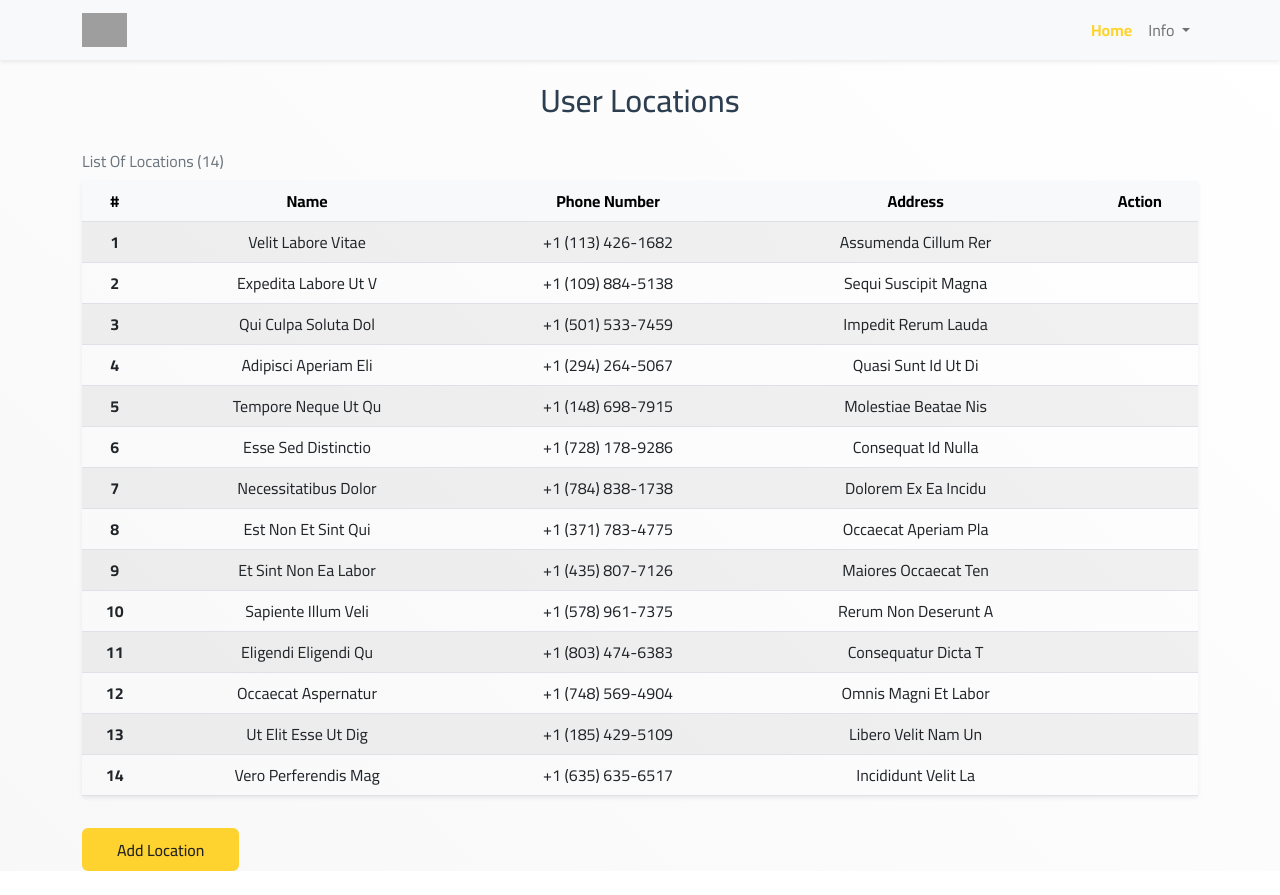
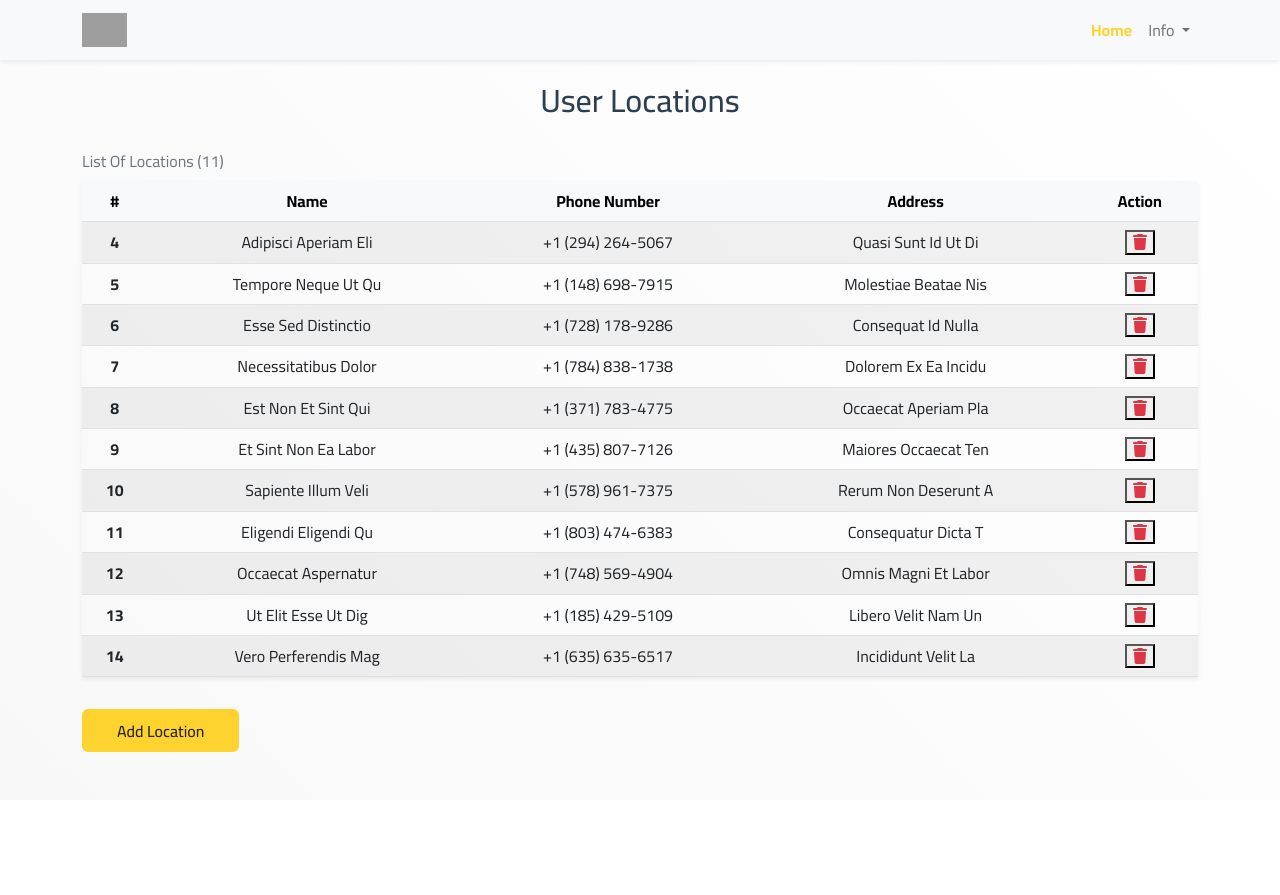
Before and after one commit to Anwar-Barakat/Vue-AN-Resturant, a Vue app: page / in a window 1280 px wide. After the commit the page ends 800 px from the top, so only its background shows below. Built offline with nearby package versions, Linux system fonts and the light colour scheme; data requests are answered from the project's data file; sample sign-in values are in the browser's storage; grey boxes are pictures that could not be loaded.

Commit message:
delete the location

```diff
--- a/src/DB/db.json
+++ b/src/DB/db.json
@@ -8,27 +8,6 @@
     }
   ],
   "locations": [
-    {
-      "title": "Velit labore vitae",
-      "phone": "+1 (113) 426-1682",
-      "address": "Assumenda cillum rer",
-      "userId": 1,
-      "id": 1
-    },
-    {
-      "title": "Expedita labore ut v",
-      "phone": "+1 (109) 884-5138",
-      "address": "Sequi suscipit magna",
-      "userId": 1,
-      "id": 2
-    },
-    {
-      "title": "Qui culpa soluta dol",
-      "phone": "+1 (501) 533-7459",
-      "address": "Impedit rerum lauda",
-      "userId": 1,
-      "id": 3
-    },
     {
       "title": "Adipisci aperiam eli",
       "phone": "+1 (294) 264-5067",
--- /dev/null
+++ b/src/components/Locations/DeleteLocation.vue
@@ -0,0 +1,100 @@
+<template>
+    <NavigationBar />
+    <section class="form-container">
+        <div
+            class="alert alert-info alert-dismissible fade show"
+            role="alert"
+            v-if="successMessage"
+        >
+            <button
+                type="button"
+                class="btn-close"
+                data-bs-dismiss="alert"
+                aria-label="Close"
+            ></button>
+            {{ successMessage }}
+        </div>
+        <h3>Delete "{{ title }}" restaurant ?</h3>
+        <form @click.prevent="">
+            <div class="box d-flex justify-content-center gap-2">
+                <button
+                    type="submit"
+                    class="btn btn-secondary"
+                    @click="goback()"
+                >
+                    Go Back
+                </button>
+                <button
+                    type="submit"
+                    class="btn btn-primary"
+                    @click="removeLocation()"
+                >
+                    Delete
+                </button>
+            </div>
+        </form>
+    </section>
+</template>
+
+<script>
+import NavigationBar from "@/components/Navbar/Navbar.vue";
+import { mapActions } from "vuex";
+import axios from "axios";
+
+export default {
+    name: "DeleteLocation",
+    data() {
+        return {
+            title: "",
+            address: "",
+            phone: "",
+            userId: "",
+            deleteLocation: "",
+            successMessage: "",
+        };
+    },
+    components: { NavigationBar },
+    params: ["locationId"],
+    mounted() {
+        let user = localStorage.getItem("user-info");
+        if (!user) {
+            this.redirectTo({ link: "login" });
+        } else {
+            this.userId = JSON.parse(user).id;
+            this.deleteLocation = this.$route.params.locationId;
+            this.userAccessLocation();
+        }
+    },
+    methods: {
+        goback() {
+            this.redirectTo({ link: "home" });
+        },
+        async userAccessLocation() {
+            let result = await axios.get(
+                `http://localhost:3000/locations?id=${this.deleteLocation}&userId=${this.userId}`
+            );
+            if (result.status == 200 && result.data.length > 0) {
+                this.title = result.data[0].title;
+            } else {
+                this.redirectTo({ link: "home" });
+            }
+        },
+        async removeLocation() {
+            let result = await axios.delete(
+                `http://localhost:3000/locations/${this.deleteLocation}`
+            );
+            if (result.status == 200) {
+                this.successMessage = "Location Has Been Deleted Successfully";
+                setTimeout(() => {
+                    this.redirectTo({ link: "home" });
+                }, 2000);
+            } else {
+                this.redirectTo({ link: "home" });
+            }
+        },
+        ...mapActions(["redirectTo"]),
+    },
+};
+</script>
+
+<style></style>
--- a/src/components/Locations/UserLocations.vue
+++ b/src/components/Locations/UserLocations.vue
@@ -24,7 +24,18 @@
                 <td>{{ location.title }}</td>
                 <td>{{ location.phone }}</td>
                 <td>{{ location.address }}</td>
-                <td></td>
+                <td>
+                    <router-link
+                        :to="{
+                            name: 'locations.delete',
+                            params: { locationId: location.id },
+                        }"
+                    >
+                        <button class="btn-sm btn-danger text text-danger">
+                            <FontAwesome icon="trash" />
+                        </button>
+                    </router-link>
+                </td>
             </tr>
         </tbody>
     </table>
--- a/src/router/index.js
+++ b/src/router/index.js
@@ -5,6 +5,7 @@ import RegisterView from "../views/RegisterView.vue";
 import LoginView from "../views/LoginView.vue";
 import ProfileView from "../views/ProfileView.vue";
 import AddNewLocation from "@/components/Locations/AddNewLocation.vue";
+import DeleteLocation from "@/components/Locations/DeleteLocation.vue";
 import ErrorView from "../views/ErrorView.vue";
 
 const routes = [
@@ -25,6 +26,11 @@ const routes = [
         path: "/locations/add",
         name: "locations.add",
         component: AddNewLocation,
+    },
+    {
+        path: "/locations/delete/:locationId",
+        name: "locations.delete",
+        component: DeleteLocation,
     },
     { path: "/:catchAll(.*)", name: "404", component: ErrorView },
 ];
```
